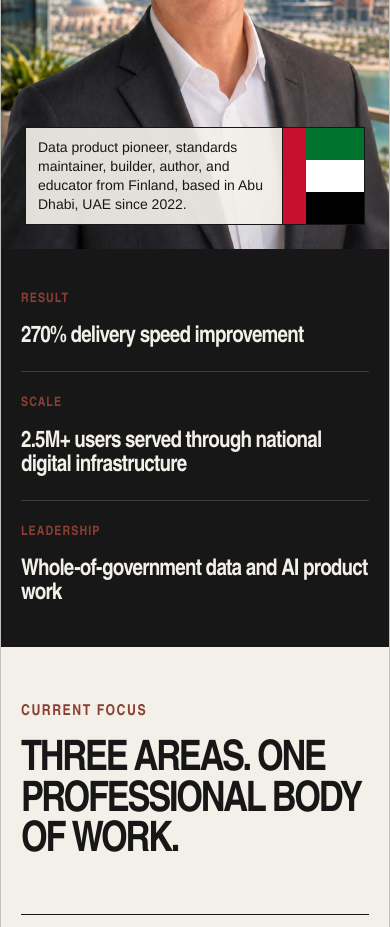
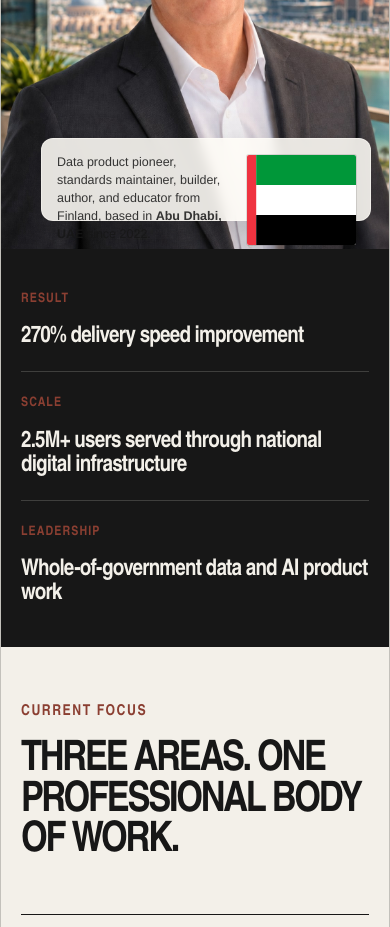
Before and after one commit to kyyberi/jarkko, a Next.js app: page / in a window 390 px wide. Shown: the part 1080-2007 px from the top of the page. Built offline with nearby package versions, Linux system fonts and the light colour scheme.

Commit message:
Refine hero biography caption

```diff
--- a/app/globals.css
+++ b/app/globals.css
@@ -277,42 +277,43 @@ h1 {
   pointer-events: none;
 }
 
-.hero-portrait-badge {
+.hero-caption {
   position: absolute;
-  bottom: 48px;
-  left: 50%;
+  right: clamp(24px, 4vw, 52px);
+  bottom: clamp(36px, 5vw, 64px);
   z-index: 2;
-  display: flex;
-  align-items: stretch;
-  justify-content: center;
-  width: min(430px, calc(100% - 48px));
-  transform: translateX(-50%);
-}
-
-.hero-portrait-label {
-  flex: 1 1 auto;
-  max-width: 300px;
-  padding: 12px 14px;
-  border: 1px solid var(--ink);
-  background: rgba(243, 240, 233, 0.92);
-  font-size: 15px;
-  line-height: 1.35;
-}
-
-.uae-flag {
-  flex: 0 0 104px;
-  width: 104px;
-  min-height: 100%;
-  border: 1px solid var(--ink);
-  border-left: 0;
-  background:
-    linear-gradient(90deg, #c8102e 0 28%, transparent 28%),
-    linear-gradient(
-      to bottom,
-      #00732f 0 33.333%,
-      #ffffff 33.333% 66.666%,
-      #000000 66.666% 100%
-    );
+  display: grid;
+  grid-template-columns: minmax(0, 1fr) auto;
+  gap: 14px;
+  align-items: start;
+  width: fit-content;
+  max-width: min(390px, calc(100% - 48px));
+  padding: 16px 16px 15px 18px;
+  border: 1px solid rgba(255, 253, 248, 0.42);
+  border-radius: 12px;
+  background: rgba(255, 253, 248, 0.88);
+  box-shadow: 0 18px 44px rgba(23, 23, 23, 0.18);
+  backdrop-filter: blur(6px);
+}
+
+.hero-caption__text {
+  color: rgba(23, 23, 23, 0.86);
+  font-size: 13px;
+  line-height: 1.45;
+  text-align: left;
+}
+
+.hero-caption__text strong {
+  font-weight: 900;
+}
+
+.hero-caption__flag {
+  display: block;
+  width: 40px;
+  height: 20px;
+  margin-top: 2px;
+  border-radius: 2px;
+  box-shadow: 0 0 0 1px rgba(23, 23, 23, 0.12);
 }
 
 .credibility-band {
@@ -1873,19 +1874,20 @@ h1 {
     border-left: 0;
   }
 
-  .hero-portrait-badge {
-    bottom: 24px;
-    width: min(340px, calc(100% - 32px));
-  }
-
-  .hero-portrait-label {
-    padding: 10px 12px;
-    font-size: 14px;
-  }
-
-  .uae-flag {
-    flex-basis: 82px;
-    width: 82px;
+  .hero-caption {
+    right: 18px;
+    bottom: 28px;
+    max-width: min(330px, calc(100% - 36px));
+    padding: 14px 14px 13px 15px;
+  }
+
+  .hero-caption__text {
+    font-size: 12.5px;
+  }
+
+  .hero-caption__flag {
+    width: 34px;
+    height: 17px;
   }
 
   .credibility-band {
--- a/app/page.tsx
+++ b/app/page.tsx
@@ -53,12 +53,17 @@ export default function Home() {
               src={`${assetPath}/images/jarkko-hero-abudhabi-2026.jpeg`}
               alt="Portrait of Jarkko Moilanen"
             />
-            <div className="hero-portrait-badge">
-              <div className="hero-portrait-label">
+            <div className="hero-caption">
+              <div className="hero-caption__text">
                 Data product pioneer, standards maintainer, builder, author,
-                and educator from Finland, based in Abu Dhabi, UAE since 2022.
+                and educator from Finland, based in{" "}
+                <strong>Abu Dhabi, UAE</strong> since 2022.
               </div>
-              <span className="uae-flag" role="img" aria-label="UAE flag" />
+              <img
+                className="hero-caption__flag"
+                src={`${assetPath}/images/uae-flag.svg`}
+                alt="United Arab Emirates flag"
+              />
             </div>
           </div>
         </section>
```
Also changed, not shown: public/images/uae-flag.svg (added), 1 other file (tests, documents, lock files or other folders).
